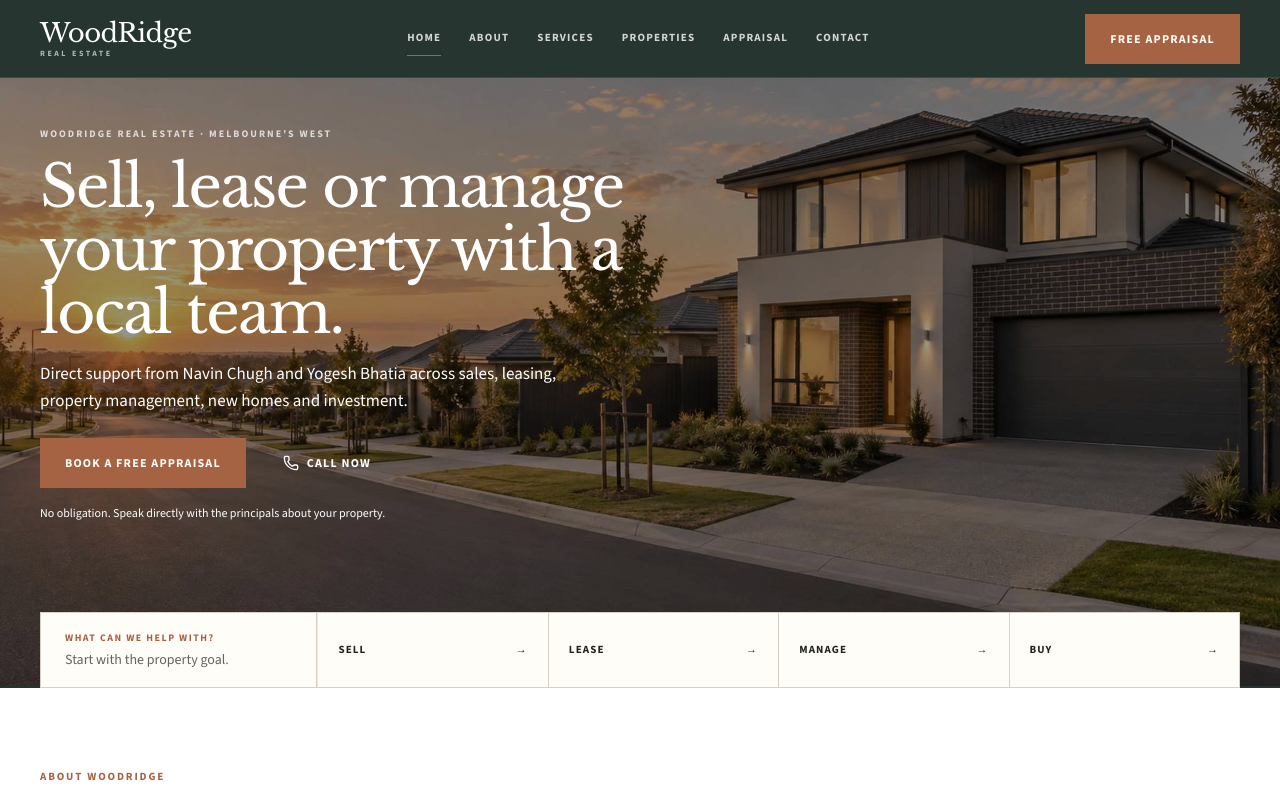
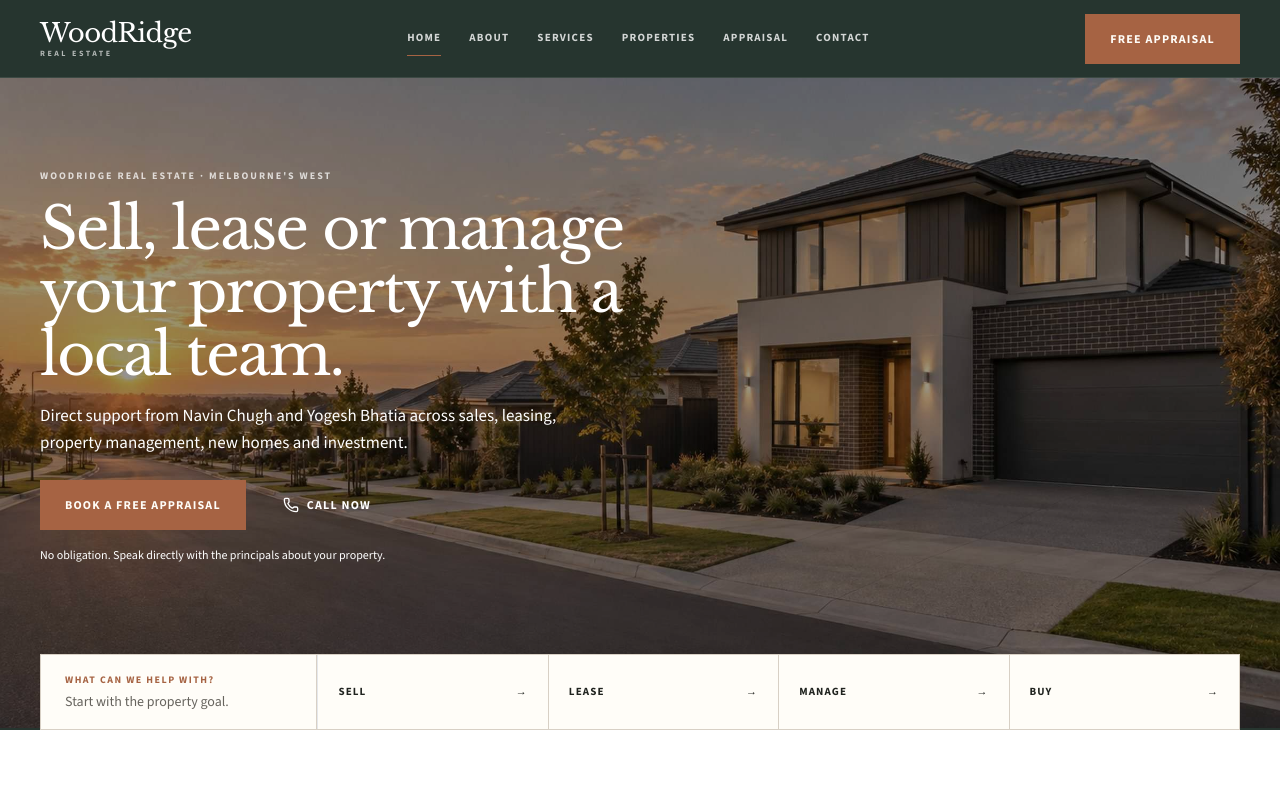
Before and after one commit to tayyabheree/Estate-website, a Next.js app: page / in a window 1280 px wide. Shown: the top 799 px of the page. Built offline with nearby package versions, Linux system fonts and the light colour scheme.

Commit message:
Reserve fixed header space

```diff
--- a/app/page.tsx
+++ b/app/page.tsx
@@ -1,4 +1,3 @@
-import { TopBar } from "@/components/layout/TopBar";
 import { SiteHeader } from "@/components/layout/SiteHeader";
 import { SiteFooter } from "@/components/layout/SiteFooter";
 import { StickyMobileBar } from "@/components/layout/StickyMobileBar";
@@ -11,10 +10,9 @@ import { OffersAppraisal } from "@/components/sections/OffersAppraisal";
 export default function HomePage() {
   return (
     <>
-      <TopBar />
       <SiteHeader />
 
-      <main id="main-content" className="site-main">
+      <main id="main-content" className="site-main pt-[72px] md:pt-[78px]">
         <Hero />
         <AboutTrust />
         <Services />
```
